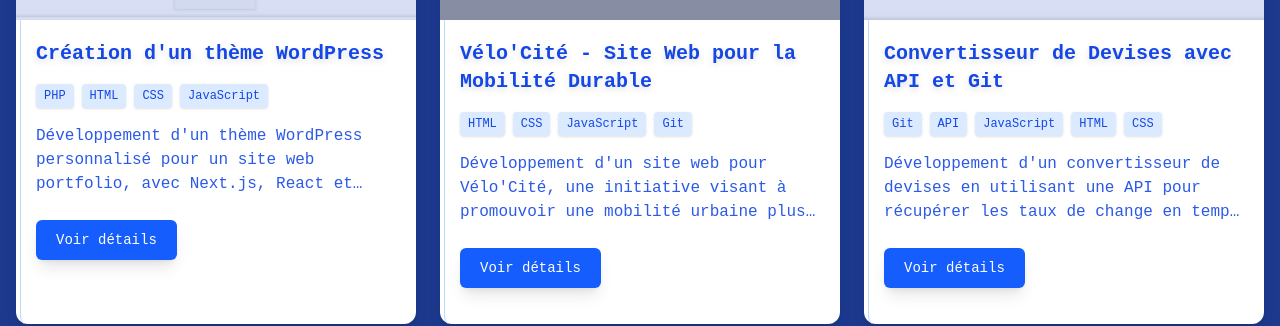
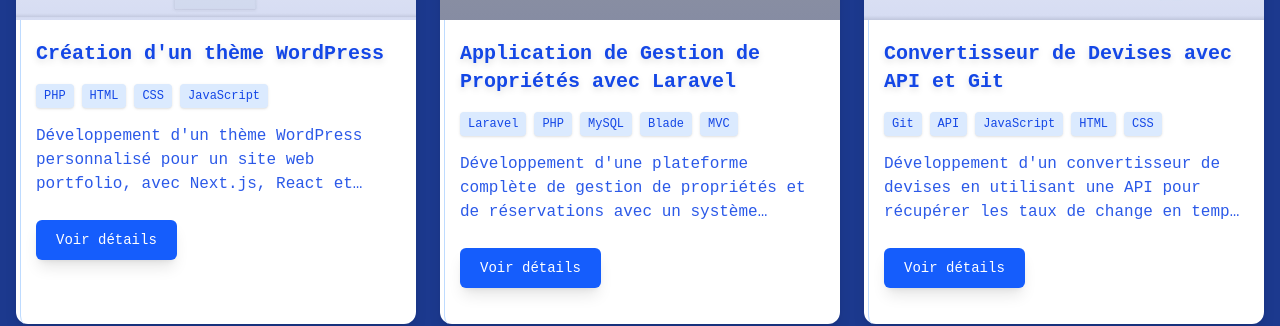
Before and after one commit to anasbounabat/portfolio_anas, a Next.js app in the folder nextjs/: page /home in a window 1280 px wide. Shown: the part 3159-3485 px from the top of the page. Built offline with nearby package versions, Linux system fonts and the light colour scheme; grey boxes are pictures that could not be loaded.

Commit message:
edit id2

```diff
--- a/nextjs/app/data/projects.ts
+++ b/nextjs/app/data/projects.ts
@@ -30,36 +30,35 @@ export const projects = [
         💡 **Je suis toujours ouvert à discuter de la création de thèmes WordPress ou de projets similaires !** 🚀
       `
     },
-    {
-      id: 2,
-  title: "Vélo'Cité - Site Web pour la Mobilité Durable",
-  description: "Développement d'un site web pour Vélo'Cité, une initiative visant à promouvoir une mobilité urbaine plus durable.",
-  imageUrl: "/images/sitept.png",
-  tags: ["HTML", "CSS", "JavaScript", "Git"],
-  codeLink: "https://github.com/username/velo-cite",
+     {
+  id: 2,
+  title: "Application de Gestion de Propriétés avec Laravel",
+  description: "Développement d'une plateforme complète de gestion de propriétés et de réservations avec un système d'authentification Admin/User en Laravel.",
+  imageUrl: "/images/image.png",
+  tags: ["Laravel", "PHP", "MySQL", "Blade", "MVC"],
+  codeLink: "https://github.com/anasbounabat/laravel_test",
   fullDescription: `
-    ## Vélo'Cité - Site Web pour la Mobilité Durable
+  ## Application de Gestion de Propriétés et Réservations avec Laravel
 
-    Avec André, nous avons créé un site web pour Vélo'Cité, une initiative visant à promouvoir une mobilité urbaine plus durable
-     en facilitant l'accès à la location de vélos dans la ville.
+  Ce projet est une **application web développée avec Laravel**, destinée à la gestion des propriétés (appartements, maisons, etc.) ainsi que des **réservations**.
 
-    ## Technologies utilisées
-    - **HTML** pour structurer le contenu du site
-    - **CSS** pour personnaliser et styliser le design
-    - **JavaScript** pour ajouter des interactions et dynamiser l'expérience utilisateur
-    - **Git** pour la gestion du code source et la collaboration
+  ### Fonctionnalités principales :
+  - **Système d"authentification** avec rôles : distinction entre les utilisateurs standards et les administrateurs.
+  - **Gestion des propriétés** : ajout, modification, suppression et affichage des annonces.
+  - **Module de réservation** permettant aux utilisateurs de réserver des biens disponibles.
+  - **Tableau de bord Admin** pour superviser l'ensemble des données (utilisateurs, propriétés, réservations).
 
-    ## Fonctionnalités
-    - Site web simple et fonctionnel pour la promotion de la mobilité durable
-    - Design responsive pour une utilisation optimale sur tous les appareils
-    - Intégration d'informations et de services relatifs à la location de vélos
-    - Gestion et suivi des projets via Git pour un travail collaboratif efficace
+  ### Ce que j'ai appris :
+  - Mise en pratique du **pattern MVC avec Laravel**.
+  - Gestion des **relations entre modèles Eloquent** (utilisateurs, propriétés, réservations).
+  - Sécurité et gestion des droits d'accès selon les rôles.
+  - Utilisation efficace des **Blade templates** pour une interface propre et dynamique.
 
-    Ce projet a été une belle expérience de collaboration, et nous sommes fiers d'avoir contribué à une initiative qui soutient
-     une mobilité plus verte et plus accessible.
+  Ce projet m'a permis de renforcer mes compétences en **développement backend avec Laravel** tout en construisant une application complète et structurée.
 
+  Vous pouvez consulter le code source ici : [GitHub](https://github.com/anasbounabat/laravel_test)
   `
-    },
+},
     {
       id: 3,
       title: "Convertisseur de Devises avec API et Git",
```
Also changed, not shown: nextjs/public/image.png (added).
